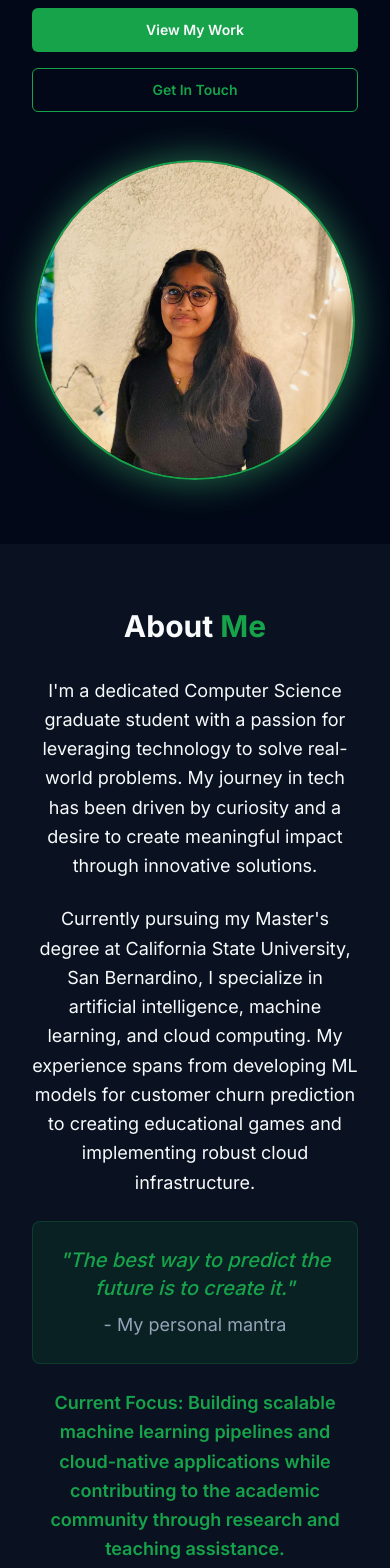
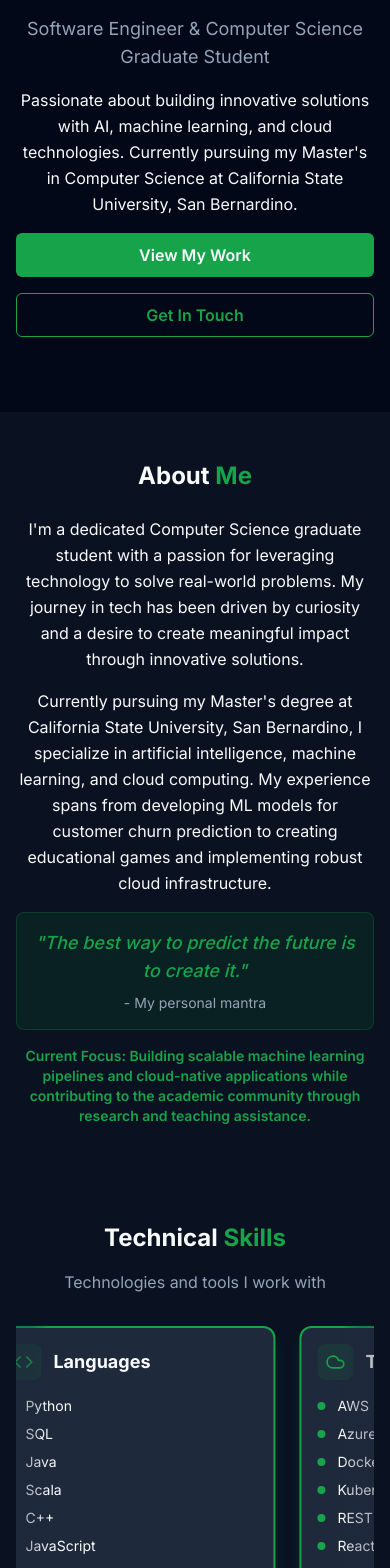
Before and after one commit to Sravika-G/my-portfolio, a React (Vite) app: page / in a window 390 px wide. Shown: the part 432-2000 px from the top of the page. Built offline with nearby package versions, Linux system fonts and the light colour scheme.

Commit message:
Refactor: Reorder sections and implement horizontal scrolling skills
Reordered sections, implemented horizontal scrolling with auto-scroll and hover pause for the skills section, and ensured responsive design across devices.

```diff
--- a/src/components/sections/About.tsx
+++ b/src/components/sections/About.tsx
@@ -8,15 +8,15 @@ const About = () => {
   const isInView = useInView(ref, { once: true, amount: 0.3 });
 
   return (
-    <section id="about" className="section-spacing bg-card/30">
+    <section id="about" className="py-12 md:py-16 lg:py-20 px-4 md:px-8 bg-card/30">
       <div className="max-w-4xl mx-auto" ref={ref}>
         <motion.div
           initial={{ opacity: 0, y: 50 }}
           animate={isInView ? { opacity: 1, y: 0 } : {}}
           transition={{ duration: 0.8 }}
-          className="text-center space-y-8"
+          className="text-center space-y-6 md:space-y-8"
         >
-          <h2 className="text-3xl md:text-4xl font-bold text-foreground">
+          <h2 className="text-2xl md:text-3xl lg:text-4xl font-bold text-foreground">
             About <span className="text-primary">Me</span>
           </h2>
 
@@ -24,7 +24,7 @@ const About = () => {
             initial={{ opacity: 0, y: 30 }}
             animate={isInView ? { opacity: 1, y: 0 } : {}}
             transition={{ duration: 0.8, delay: 0.2 }}
-            className="space-y-6 text-lg text-foreground leading-relaxed"
+            className="space-y-4 md:space-y-6 text-base md:text-lg text-foreground leading-relaxed"
           >
             <p>
               I'm a dedicated Computer Science graduate student with a passion for leveraging
@@ -43,19 +43,19 @@ const About = () => {
               initial={{ opacity: 0, scale: 0.9 }}
               animate={isInView ? { opacity: 1, scale: 1 } : {}}
               transition={{ duration: 0.8, delay: 0.4 }}
-              className="bg-primary/10 border border-primary/20 rounded-lg p-6 mt-8"
+              className="bg-primary/10 border border-primary/20 rounded-lg p-4 md:p-6 mt-6 md:mt-8"
             >
-              <blockquote className="text-xl font-medium text-primary italic">
+              <blockquote className="text-lg md:text-xl font-medium text-primary italic">
                 "The best way to predict the future is to create it."
               </blockquote>
-              <p className="text-muted-foreground mt-2">- My personal mantra</p>
+              <p className="text-muted-foreground mt-2 text-sm md:text-base">- My personal mantra</p>
             </motion.div>
 
             <motion.p
               initial={{ opacity: 0, y: 20 }}
               animate={isInView ? { opacity: 1, y: 0 } : {}}
               transition={{ duration: 0.8, delay: 0.6 }}
-              className="font-semibold text-primary"
+              className="font-semibold text-primary text-sm md:text-base"
             >
               Current Focus: Building scalable machine learning pipelines and cloud-native
               applications while contributing to the academic community through research
--- a/src/components/sections/Hero.tsx
+++ b/src/components/sections/Hero.tsx
@@ -4,21 +4,21 @@ import { Button } from '@/components/ui/button';
 
 const Hero = () => {
   return (
-    <section id="home" className="min-h-screen flex items-center section-spacing pt-24">
+    <section id="home" className="min-h-screen flex items-center py-12 md:py-16 lg:py-20 px-4 md:px-8 pt-20 md:pt-24">
       <div className="max-w-7xl mx-auto w-full">
-        <div className="grid grid-cols-1 md:grid-cols-2 gap-12 items-center">
+        <div className="grid grid-cols-1 lg:grid-cols-2 gap-8 md:gap-12 items-center">
           {/* Left Column */}
           <motion.div
             initial={{ opacity: 0, x: -50 }}
             animate={{ opacity: 1, x: 0 }}
             transition={{ duration: 0.8 }}
-            className="space-y-6"
+            className="space-y-4 md:space-y-6 text-center lg:text-left order-2 lg:order-1"
           >
             <motion.h1
               initial={{ opacity: 0, y: 20 }}
               animate={{ opacity: 1, y: 0 }}
               transition={{ delay: 0.2, duration: 0.8 }}
-              className="text-4xl md:text-6xl font-bold text-foreground"
+              className="text-3xl md:text-4xl lg:text-5xl xl:text-6xl font-bold text-foreground"
             >
               Sravika{' '}
               <span className="text-primary">Gillela</span>
@@ -28,7 +28,7 @@ const Hero = () => {
               initial={{ opacity: 0, y: 20 }}
               animate={{ opacity: 1, y: 0 }}
               transition={{ delay: 0.4, duration: 0.8 }}
-              className="text-xl md:text-2xl text-muted-foreground"
+              className="text-lg md:text-xl lg:text-2xl text-muted-foreground"
             >
               Software Engineer & Computer Science Graduate Student
             </motion.p>
@@ -37,7 +37,7 @@ const Hero = () => {
               initial={{ opacity: 0, y: 20 }}
               animate={{ opacity: 1, y: 0 }}
               transition={{ delay: 0.6, duration: 0.8 }}
-              className="text-lg text-foreground leading-relaxed"
+              className="text-base md:text-lg text-foreground leading-relaxed max-w-2xl mx-auto lg:mx-0"
             >
               Passionate about building innovative solutions with AI, machine learning,
               and cloud technologies. Currently pursuing my Master's in Computer Science
@@ -48,11 +48,11 @@ const Hero = () => {
               initial={{ opacity: 0, y: 20 }}
               animate={{ opacity: 1, y: 0 }}
               transition={{ delay: 0.8, duration: 0.8 }}
-              className="flex flex-col sm:flex-row gap-4"
+              className="flex flex-col sm:flex-row gap-4 justify-center lg:justify-start"
             >
               <Button
                 size="lg"
-                className="bg-primary hover:bg-primary/90 text-primary-foreground font-semibold"
+                className="bg-primary hover:bg-primary/90 text-primary-foreground font-semibold text-base md:text-lg px-6 md:px-8 py-3 md:py-4"
                 onClick={() => document.getElementById('projects')?.scrollIntoView({ behavior: 'smooth' })}
               >
                 View My Work
@@ -60,7 +60,7 @@ const Hero = () => {
               <Button
                 size="lg"
                 variant="outline"
-                className="border-primary text-primary hover:bg-primary hover:text-primary-foreground font-semibold"
+                className="border-primary text-primary hover:bg-primary hover:text-primary-foreground font-semibold text-base md:text-lg px-6 md:px-8 py-3 md:py-4"
                 onClick={() => document.getElementById('contact')?.scrollIntoView({ behavior: 'smooth' })}
               >
                 Get In Touch
@@ -73,7 +73,7 @@ const Hero = () => {
             initial={{ opacity: 0, x: 50 }}
             animate={{ opacity: 1, x: 0 }}
             transition={{ duration: 0.8, delay: 0.4 }}
-            className="flex justify-center"
+            className="flex justify-center order-1 lg:order-2"
           >
             <div className="relative">
               <motion.div
@@ -89,7 +89,7 @@ const Hero = () => {
                   repeat: Infinity,
                   ease: 'easeInOut'
                 }}
-                className="w-80 h-80 rounded-full overflow-hidden glow-border"
+                className="w-64 h-64 md:w-80 md:h-80 lg:w-96 lg:h-96 rounded-full overflow-hidden glow-border"
               >
                 <img
                   src="/lovable-uploads/f36d0724-0997-4080-ac03-a499c455cdef.png"
--- a/src/components/sections/Skills.tsx
+++ b/src/components/sections/Skills.tsx
@@ -36,74 +36,76 @@ const Skills = () => {
     }
   ];
 
+  // Duplicate the skills array for seamless scrolling
+  const duplicatedSkills = [...skillCategories, ...skillCategories];
+
   return (
-    <section id="skills" className="section-spacing bg-card/30">
+    <section id="skills" className="py-12 md:py-16 lg:py-20 px-4 md:px-8 bg-card/30">
       <div className="max-w-7xl mx-auto" ref={ref}>
         <motion.div
           initial={{ opacity: 0, y: 50 }}
           animate={isInView ? { opacity: 1, y: 0 } : {}}
           transition={{ duration: 0.8 }}
-          className="text-center mb-12"
+          className="text-center mb-8 md:mb-12"
         >
-          <h2 className="text-3xl md:text-4xl font-bold text-foreground mb-4">
+          <h2 className="text-2xl md:text-3xl lg:text-4xl font-bold text-foreground mb-4">
             Technical <span className="text-primary">Skills</span>
           </h2>
-          <p className="text-lg text-muted-foreground">
+          <p className="text-base md:text-lg text-muted-foreground">
             Technologies and tools I work with
           </p>
         </motion.div>
 
-        {/* Horizontal Scrollable Container */}
-        <div className="relative">
-          <div className="flex gap-6 overflow-x-auto scrollbar-hide pb-4 px-2 md:px-0">
-            {skillCategories.map((category, index) => (
-              <motion.div
-                key={category.title}
-                initial={{ opacity: 0, x: 50 }}
-                animate={isInView ? { opacity: 1, x: 0 } : {}}
-                transition={{ duration: 0.6, delay: index * 0.15 }}
-                className="bg-card rounded-xl p-6 glow-border hover:shadow-lg hover:shadow-primary/20 transition-all duration-300 flex-shrink-0 w-80 min-h-[280px]"
+        {/* Auto-scrolling Skills Container */}
+        <div className="relative overflow-hidden">
+          <motion.div
+            initial={{ opacity: 0 }}
+            animate={isInView ? { opacity: 1 } : {}}
+            transition={{ duration: 1, delay: 0.3 }}
+            className="flex animate-scroll hover:pause-animation"
+          >
+            {duplicatedSkills.map((category, index) => (
+              <div
+                key={`${category.title}-${index}`}
+                className="bg-card rounded-xl p-4 md:p-6 glow-border hover:shadow-lg hover:shadow-primary/20 transition-all duration-300 flex-shrink-0 w-72 md:w-80 min-h-[250px] md:min-h-[280px] mx-3"
               >
-                <div className="flex items-center mb-6">
-                  <div className="p-3 bg-primary/10 rounded-lg mr-4">
-                    <category.icon className="w-6 h-6 text-primary" />
+                <div className="flex items-center mb-4 md:mb-6">
+                  <div className="p-2 md:p-3 bg-primary/10 rounded-lg mr-3 md:mr-4">
+                    <category.icon className="w-5 h-5 md:w-6 md:h-6 text-primary" />
                   </div>
-                  <h3 className="text-xl font-bold text-foreground">
+                  <h3 className="text-lg md:text-xl font-bold text-foreground">
                     {category.title}
                   </h3>
                 </div>
 
-                <div className="space-y-3">
+                <div className="space-y-2 md:space-y-3">
                   {category.skills.map((skill, skillIndex) => (
-                    <motion.div
+                    <div
                       key={skill}
-                      initial={{ opacity: 0, x: -20 }}
-                      animate={isInView ? { opacity: 1, x: 0 } : {}}
-                      transition={{ duration: 0.4, delay: (index * 0.15) + (skillIndex * 0.05) }}
                       className="flex items-center"
                     >
                       <div className="w-2 h-2 bg-primary rounded-full mr-3 flex-shrink-0"></div>
-                      <span className="text-foreground text-sm">{skill}</span>
-                    </motion.div>
+                      <span className="text-foreground text-sm md:text-base">{skill}</span>
+                    </div>
                   ))}
                 </div>
-              </motion.div>
+              </div>
             ))}
-          </div>
+          </motion.div>
 
           {/* Gradient Fade Effects */}
-          <div className="absolute top-0 left-0 w-8 h-full bg-gradient-to-r from-background/50 to-transparent pointer-events-none"></div>
-          <div className="absolute top-0 right-0 w-8 h-full bg-gradient-to-l from-background/50 to-transparent pointer-events-none"></div>
+          <div className="absolute top-0 left-0 w-8 md:w-16 h-full bg-gradient-to-r from-card/30 via-card/30 to-transparent pointer-events-none z-10"></div>
+          <div className="absolute top-0 right-0 w-8 md:w-16 h-full bg-gradient-to-l from-card/30 via-card/30 to-transparent pointer-events-none z-10"></div>
         </div>
 
-        {/* Mobile Scroll Hint */}
+        {/* Mobile/Tablet Hint */}
         <motion.p
           initial={{ opacity: 0 }}
           animate={isInView ? { opacity: 1 } : {}}
           transition={{ duration: 0.8, delay: 0.8 }}
-          className="text-center text-sm text-muted-foreground mt-6 md:hidden"
+          className="text-center text-xs md:text-sm text-muted-foreground mt-6 lg:hidden"
         >
-          Swipe to explore all skill categories →
+          Skills auto-scroll continuously ↔
         </motion.p>
       </div>
     </section>
--- a/src/index.css
+++ b/src/index.css
@@ -68,7 +68,7 @@
   }
 
   .section-spacing {
-    @apply py-16 px-8;
+    @apply py-12 md:py-16 lg:py-20 px-4 md:px-8;
   }
 
   .scrollbar-hide {
@@ -79,4 +79,26 @@
   .scrollbar-hide::-webkit-scrollbar {
     display: none;
   }
+
+  /* Auto-scrolling animation */
+  .animate-scroll {
+    animation: scroll 30s linear infinite;
+  }
+
+  .pause-animation {
+    animation-play-state: paused;
+  }
+
+  .hover\:pause-animation:hover {
+    animation-play-state: paused;
+  }
 }
+
+@keyframes scroll {
+  0% {
+    transform: translateX(0);
+  }
+  100% {
+    transform: translateX(-50%);
+  }
+}
```
Also changed, not shown: src/pages/Index.tsx (+4 -4 lines).
